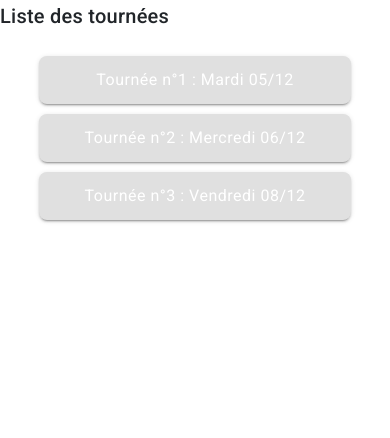
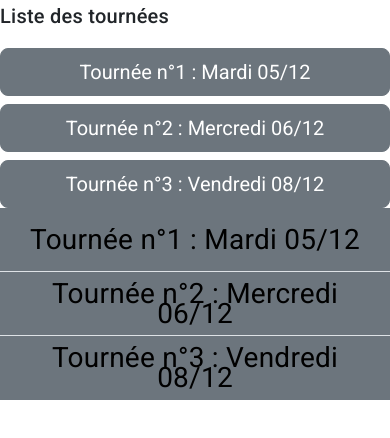
Before and after one commit to Morgoht/Snappies_frontend, an Angular app: page /deliveryRoundsPage in a window 390 px wide. Shown: the top 438 px of the page. Built offline with nearby package versions, Linux system fonts and the light colour scheme.

Commit message:
try to improve css

```diff
--- a/package.json
+++ b/package.json
@@ -31,7 +31,7 @@
     "@angular/router": "^17.0.0",
     "@angular/ssr": "^17.0.5",
     "@ng-bootstrap/ng-bootstrap": "^16.0.0",
-    "bootstrap": "^5.2.3",
+    "bootstrap": "^5.3.2",
     "bootstrap-icons": "^1.10.3",
     "express": "^4.18.2",
     "rxjs": "~7.8.0",
--- a/src/app/features/deliveryPage/deliveryPage.module.ts
+++ b/src/app/features/deliveryPage/deliveryPage.module.ts
@@ -5,9 +5,6 @@ import {FormsModule, ReactiveFormsModule} from "@angular/forms";
 import {SharedModule} from "../../shared/shared.module";
 import {RouterOutlet} from '@angular/router';
 import {DeliveryRoundsPageComponent} from "./views/delivery-rounds-page/delivery-rounds-page.component";
-import { MatButtonModule } from '@angular/material/button';
-import { MatCardModule } from '@angular/material/card';
-import { MatListModule } from '@angular/material/list';
 
 @NgModule({
   declarations: [
@@ -19,9 +16,6 @@ import { MatListModule } from '@angular/material/list';
     FormsModule,
     ReactiveFormsModule,
     RouterOutlet,
-    MatButtonModule,
-    MatCardModule,
-    MatListModule,
   ]
 })
 export class DeliveryPageModule {
--- a/src/app/features/deliveryPage/views/delivery-rounds-page/delivery-rounds-page.component.html
+++ b/src/app/features/deliveryPage/views/delivery-rounds-page/delivery-rounds-page.component.html
@@ -1,6 +1,20 @@
 <h2>Liste des tournées</h2>
-<mat-action-list>
-  <mat-list-item *ngFor="let deliveryRound of deliveryRounds" (click)="afficherDetailsTournee(deliveryRound)"  class="mat-elevation-z2 custom-list-item" style="text-align: center;">
-    {{ deliveryRound }}</mat-list-item>
-</mat-action-list>
+<div class="d-grid gap-2">
+    <button
+        class="btn btn-secondary btn-lg"
+        *ngFor="let deliveryRound of deliveryRounds"
+        (click)="afficherDetailsTournee(deliveryRound)"
+    >
+        {{ deliveryRound }}
+    </button>
+</div>
+
+<ul class="list-group list-group-flush list-unstyled ">
+    <li class="list-group-item d-flex justify-content-center align-items-center" *ngFor="let deliveryRound of deliveryRounds">
+        <a class="text-center" (click)="afficherDetailsTournee(deliveryRound)">
+            {{ deliveryRound }}
+        </a>
+    </li>
+</ul>
+
 <router-outlet></router-outlet>
--- a/src/app/features/deliveryPage/views/delivery-rounds-page/delivery-rounds-page.component.scss
+++ b/src/app/features/deliveryPage/views/delivery-rounds-page/delivery-rounds-page.component.scss
@@ -1,13 +1,10 @@
-/* Ajout de styles spécifiques aux écrans mobiles avec une media query */
-@media only screen and (max-width: 767px) {
-    .custom-list-item {
-        margin-bottom: 10px; /* Ajoute de l'espace en bas de chaque élément */
-        background-color: #e0e0e0; /* Couleur de fond personnalisée */
-        color: #333; /* Couleur du texte personnalisée */
-        border-radius: 8px; /* Ajoute un peu de bordure arrondie */
-        padding: 10px; /* Ajoute du rembourrage à l'intérieur du bouton */
-        width: 80%; /* Ajuster la largeur à 100% pour occuper la largeur disponible sur mobile */
-        margin-left: auto; /* Centrer l'élément */
-        margin-right: auto; /* Centrer l'élément */
-    }
+.list-group-item{
+    background-color: #6c757d;
+    height: 4rem;
+    justify-content: center;
+    font-size: 2em;
 }
+a{
+    text-decoration: none;
+    color: black;
+}
--- a/src/index.html
+++ b/src/index.html
@@ -5,8 +5,7 @@
     <title>Snappies</title>
     <base href="/">
     <meta name="viewport" content="width=device-width, initial-scale=1">
-    <link rel="stylesheet" href="https://cdn.jsdelivr.net/npm/bootstrap@4.4.1/dist/css/bootstrap.min.css" integrity="sha384-Vkoo8x4CGsO3+Hhxv8T/Q5PaXtkKtu6ug5TOeNV6gBiFeWPGFN9MuhOf23Q9Ifjh" crossorigin="anonymous">
-    <link rel="icon" type="image/x-icon" href="favicon.ico"> <!--METTRE LOGO SITEWEB ICI -->
+    <link rel="stylesheet" href="https://cdn.jsdelivr.net/npm/bootstrap@5.3.2/dist/css/bootstrap.min.css" integrity="sha384-T3c6CoIi6uLrA9TneNEoa7RxnatzjcDSCmG1MXxSR1GAsXEV/Dwwykc2MPK8M2HN" crossorigin="anonymous">    <link rel="icon" type="image/x-icon" href="favicon.ico"> <!--METTRE LOGO SITEWEB ICI -->
     <link rel="preconnect" href="https://fonts.gstatic.com">
     <link href="https://fonts.googleapis.com/css2?family=Roboto:wght@300;400;500&display=swap" rel="stylesheet">
     <link href="https://fonts.googleapis.com/icon?family=Material+Icons" rel="stylesheet">
@@ -14,7 +13,5 @@
 <body class="mat-typography">
 <app-root></app-root>
 </body>
-<script src="https://cdn.jsdelivr.net/npm/bootstrap@4.4.1/dist/js/bootstrap.min.js"
-        integrity="sha384-wfSDF2E50Y2D1uUdj0O3uMBJnjuUD4Ih7YwaYd1iqfktj0Uod8GCExl3Og8ifwB6"
-        crossorigin="anonymous"></script>
+<script src="https://cdn.jsdelivr.net/npm/bootstrap@5.3.2/dist/js/bootstrap.bundle.min.js" integrity="sha384-C6RzsynM9kWDrMNeT87bh95OGNyZPhcTNXj1NW7RuBCsyN/o0jlpcV8Qyq46cDfL" crossorigin="anonymous"></script>
 </html>
--- a/src/styles.scss
+++ b/src/styles.scss
@@ -6,9 +6,3 @@
 
 html, body { height: 100%; }
 body { margin: 0; font-family: Roboto, "Helvetica Neue", sans-serif; }
-
-html, body { height: 100%; }
-body { margin: 0; font-family: Roboto, "Helvetica Neue", sans-serif; }
-
-html, body { height: 100%; }
-body { margin: 0; font-family: Roboto, "Helvetica Neue", sans-serif; }
```
Also changed, not shown: 1 other file (tests, documents, lock files or other folders).
